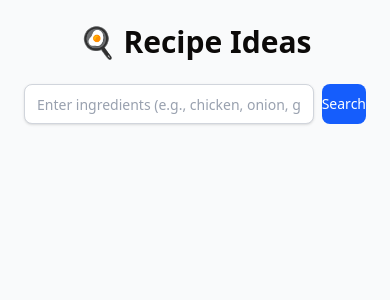
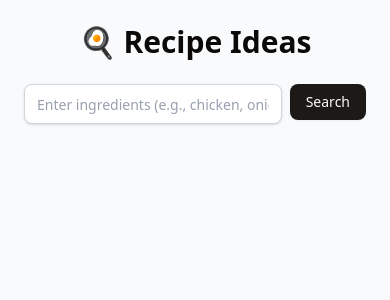
Before and after one commit to Sardar-Sadiq/Recipe-ideas-webapp, a React (Vite) app: page / in a window 390 px wide. Shown: the top 300 px of the page. Built offline with nearby package versions, Linux system fonts and the light colour scheme.

Commit message:
responsive design for recipe details page

```diff
--- a/package.json
+++ b/package.json
@@ -11,6 +11,10 @@
   },
   "dependencies": {
     "@radix-ui/react-aspect-ratio": "^1.1.7",
+    "@radix-ui/react-dialog": "^1.1.15",
+    "@radix-ui/react-scroll-area": "^1.2.10",
+    "@radix-ui/react-separator": "^1.1.7",
+    "@radix-ui/react-slot": "^1.2.3",
     "@tailwindcss/vite": "^4.1.12",
     "class-variance-authority": "^0.7.1",
     "clsx": "^2.1.1",
--- a/src/App.jsx
+++ b/src/App.jsx
@@ -1,6 +1,6 @@
 import { useState } from "react"
-import { Input } from "./components/ui/Input"
-import { Button } from "./components/ui/Button"
+import { Input } from "@/components/ui/input"
+import { Button } from "@/components/ui/button"
 import RecipeCard from "./components/RecipeCard"
 import RecipeDetails from "./components/RecipeDetails"
 
--- a/src/components/RecipeCard.jsx
+++ b/src/components/RecipeCard.jsx
@@ -1,5 +1,6 @@
 import { AspectRatio } from "./ui/AspectRatio"
-import { Card, CardContent, CardHeader, CardTitle } from "./ui/Card"
+// In your RecipeCard.jsx file
+import { Card, CardContent } from "@/components/ui/card"
 
 function RecipeCard({ meal, onClick }) {
   return (
--- a/src/components/RecipeDetails.jsx
+++ b/src/components/RecipeDetails.jsx
@@ -1,31 +1,37 @@
-import { Card, CardContent, CardHeader, CardTitle } from "./ui/Card"
-import { Button } from "./ui/Button"
+import * as React from "react"
+import { Dialog, DialogContent } from "@/components/ui/dialog"
+import { Card, CardContent, CardHeader, CardTitle } from "@/components/ui/card"
+import { Button } from "@/components/ui/button"
+import { ScrollArea } from "@/components/ui/scroll-area"
 
 function RecipeDetails({ recipe, onClose }) {
   return (
-    <div className="fixed inset-0 bg-black/50 flex items-center justify-center z-50">
-      {/* Centered Recipe Box */}
-      <Card className="relative w-[90%] max-w-2xl h-[80%] overflow-y-auto shadow-2xl">
+    <Dialog open={!!recipe} onOpenChange={onClose}>
+      <DialogContent className="sm:max-w-[400px] lg:max-w-[600px] bg-transparent p-0 border-none shadow-none lg:max-h-[90vh]">
+        {/* Card component to hold the content */}
+        <Card className="rounded-lg overflow-hidden border-none shadow-2xl">
           <CardHeader className="flex justify-between items-center sticky top-0 bg-white z-10 p-4">
-          <CardTitle className="text-2xl">{recipe.strMeal}</CardTitle>
+            <CardTitle className="text-2xl font-semibold">{recipe.strMeal}</CardTitle>
             <Button variant="outline" onClick={onClose}>
               Close
             </Button>
           </CardHeader>
-
           <CardContent className="p-4">
             <img
               src={recipe.strMealThumb}
               alt={recipe.strMeal}
-            className="rounded-lg mb-4 w-full"
+              className="rounded-lg mb-6 w-full object-cover max-h-[50vh] lg:max-h-[200px]"
             />
 
+            {/* Using ScrollArea for instructions */}
+            <ScrollArea className="h-[500px] pr-4 pb-6">
               <p className="text-gray-700 mb-2">
                 <span className="font-semibold">Category:</span> {recipe.strCategory}
               </p>
               <p className="text-gray-700 mb-2">
                 <span className="font-semibold">Area:</span> {recipe.strArea}
               </p>
+
               <h3 className="font-bold mt-4 mb-2">Ingredients:</h3>
               <ul className="list-disc pl-6">
                 {Array.from({ length: 20 }).map((_, i) => {
@@ -43,11 +49,11 @@ function RecipeDetails({ recipe, onClose }) {
 
               <h3 className="font-bold mt-4 mb-2">Instructions:</h3>
               <p className="text-gray-700 whitespace-pre-line">{recipe.strInstructions}</p>
-
-
+            </ScrollArea>
           </CardContent>
         </Card>
-    </div>
+      </DialogContent>
+    </Dialog>
   )
 }
 
--- a/src/components/SearchBar.jsx
+++ /dev/null
@@ -1,11 +0,0 @@
-import React from 'react'
-
-const SearchBar = () => {
-  return (
-    <div>
-
-    </div>
-  )
-}
-
-export default SearchBar
--- a/src/components/ui/Button.jsx
+++ b/src/components/ui/Button.jsx
@@ -1,18 +1,55 @@
 import * as React from "react"
-import { cn } from "./../../lib/utils"
+import { Slot } from "@radix-ui/react-slot"
+import { cva } from "class-variance-authority";
 
-export function Button({ className, variant = "default", ...props }) {
+import { cn } from "@/lib/utils"
+
+const buttonVariants = cva(
+  "inline-flex items-center justify-center gap-2 whitespace-nowrap rounded-md text-sm font-medium transition-all disabled:pointer-events-none disabled:opacity-50 [&_svg]:pointer-events-none [&_svg:not([class*='size-'])]:size-4 shrink-0 [&_svg]:shrink-0 outline-none focus-visible:border-ring focus-visible:ring-ring/50 focus-visible:ring-[3px] aria-invalid:ring-destructive/20 dark:aria-invalid:ring-destructive/40 aria-invalid:border-destructive",
+  {
+    variants: {
+      variant: {
+        default:
+          "bg-primary text-primary-foreground shadow-xs hover:bg-primary/90",
+        destructive:
+          "bg-destructive text-white shadow-xs hover:bg-destructive/90 focus-visible:ring-destructive/20 dark:focus-visible:ring-destructive/40 dark:bg-destructive/60",
+        outline:
+          "border bg-background shadow-xs hover:bg-accent hover:text-accent-foreground dark:bg-input/30 dark:border-input dark:hover:bg-input/50",
+        secondary:
+          "bg-secondary text-secondary-foreground shadow-xs hover:bg-secondary/80",
+        ghost:
+          "hover:bg-accent hover:text-accent-foreground dark:hover:bg-accent/50",
+        link: "text-primary underline-offset-4 hover:underline",
+      },
+      size: {
+        default: "h-9 px-4 py-2 has-[>svg]:px-3",
+        sm: "h-8 rounded-md gap-1.5 px-3 has-[>svg]:px-2.5",
+        lg: "h-10 rounded-md px-6 has-[>svg]:px-4",
+        icon: "size-9",
+      },
+    },
+    defaultVariants: {
+      variant: "default",
+      size: "default",
+    },
+  }
+)
+
+function Button({
+  className,
+  variant,
+  size,
+  asChild = false,
+  ...props
+}) {
+  const Comp = asChild ? Slot : "button"
+
   return (
-    <button
-      className={cn(
-        "inline-flex items-center justify-center rounded-md text-sm font-medium transition-colors focus:outline-none focus:ring-2 focus:ring-offset-2 disabled:opacity-50 disabled:pointer-events-none",
-        variant === "default" &&
-          "bg-blue-600 text-white hover:bg-blue-700 focus:ring-blue-400",
-        variant === "outline" &&
-          "border border-gray-300 hover:bg-gray-100",
-        className
-      )}
-      {...props}
-    />
-  )
+    <Comp
+      data-slot="button"
+      className={cn(buttonVariants({ variant, size, className }))}
+      {...props} />
+  );
 }
+
+export { Button, buttonVariants }
--- /dev/null
+++ b/src/components/ui/dialog.jsx
@@ -0,0 +1,135 @@
+import * as React from "react"
+import * as DialogPrimitive from "@radix-ui/react-dialog"
+import { XIcon } from "lucide-react"
+
+import { cn } from "@/lib/utils"
+
+function Dialog({
+  ...props
+}) {
+  return <DialogPrimitive.Root data-slot="dialog" {...props} />;
+}
+
+function DialogTrigger({
+  ...props
+}) {
+  return <DialogPrimitive.Trigger data-slot="dialog-trigger" {...props} />;
+}
+
+function DialogPortal({
+  ...props
+}) {
+  return <DialogPrimitive.Portal data-slot="dialog-portal" {...props} />;
+}
+
+function DialogClose({
+  ...props
+}) {
+  return <DialogPrimitive.Close data-slot="dialog-close" {...props} />;
+}
+
+function DialogOverlay({
+  className,
+  ...props
+}) {
+  return (
+    <DialogPrimitive.Overlay
+      data-slot="dialog-overlay"
+      className={cn(
+        "data-[state=open]:animate-in data-[state=closed]:animate-out data-[state=closed]:fade-out-0 data-[state=open]:fade-in-0 fixed inset-0 z-50 bg-black/50",
+        className
+      )}
+      {...props} />
+  );
+}
+
+function DialogContent({
+  className,
+  children,
+  showCloseButton = true,
+  ...props
+}) {
+  return (
+    <DialogPortal data-slot="dialog-portal">
+      <DialogOverlay />
+      <DialogPrimitive.Content
+        data-slot="dialog-content"
+        className={cn(
+          "bg-background data-[state=open]:animate-in data-[state=closed]:animate-out data-[state=closed]:fade-out-0 data-[state=open]:fade-in-0 data-[state=closed]:zoom-out-95 data-[state=open]:zoom-in-95 fixed top-[50%] left-[50%] z-50 grid w-full max-w-[calc(100%-2rem)] translate-x-[-50%] translate-y-[-50%] gap-4 rounded-lg border p-6 shadow-lg duration-200 sm:max-w-lg",
+          className
+        )}
+        {...props}>
+        {children}
+        {showCloseButton && (
+          <DialogPrimitive.Close
+            data-slot="dialog-close"
+            className="ring-offset-background focus:ring-ring data-[state=open]:bg-accent data-[state=open]:text-muted-foreground absolute top-4 right-4 rounded-xs opacity-70 transition-opacity hover:opacity-100 focus:ring-2 focus:ring-offset-2 focus:outline-hidden disabled:pointer-events-none [&_svg]:pointer-events-none [&_svg]:shrink-0 [&_svg:not([class*='size-'])]:size-4">
+            <XIcon />
+            <span className="sr-only">Close</span>
+          </DialogPrimitive.Close>
+        )}
+      </DialogPrimitive.Content>
+    </DialogPortal>
+  );
+}
+
+function DialogHeader({
+  className,
+  ...props
+}) {
+  return (
+    <div
+      data-slot="dialog-header"
+      className={cn("flex flex-col gap-2 text-center sm:text-left", className)}
+      {...props} />
+  );
+}
+
+function DialogFooter({
+  className,
+  ...props
+}) {
+  return (
+    <div
+      data-slot="dialog-footer"
+      className={cn("flex flex-col-reverse gap-2 sm:flex-row sm:justify-end", className)}
+      {...props} />
+  );
+}
+
+function DialogTitle({
+  className,
+  ...props
+}) {
+  return (
+    <DialogPrimitive.Title
+      data-slot="dialog-title"
+      className={cn("text-lg leading-none font-semibold", className)}
+      {...props} />
+  );
+}
+
+function DialogDescription({
+  className,
+  ...props
+}) {
+  return (
+    <DialogPrimitive.Description
+      data-slot="dialog-description"
+      className={cn("text-muted-foreground text-sm", className)}
+      {...props} />
+  );
+}
+
+export {
+  Dialog,
+  DialogClose,
+  DialogContent,
+  DialogDescription,
+  DialogFooter,
+  DialogHeader,
+  DialogOverlay,
+  DialogPortal,
+  DialogTitle,
+  DialogTrigger,
+}
--- /dev/null
+++ b/src/components/ui/scroll-area.jsx
@@ -0,0 +1,49 @@
+import * as React from "react"
+import * as ScrollAreaPrimitive from "@radix-ui/react-scroll-area"
+
+import { cn } from "@/lib/utils"
+
+function ScrollArea({
+  className,
+  children,
+  ...props
+}) {
+  return (
+    <ScrollAreaPrimitive.Root data-slot="scroll-area" className={cn("relative", className)} {...props}>
+      <ScrollAreaPrimitive.Viewport
+        data-slot="scroll-area-viewport"
+        className="focus-visible:ring-ring/50 size-full rounded-[inherit] transition-[color,box-shadow] outline-none focus-visible:ring-[3px] focus-visible:outline-1">
+        {children}
+      </ScrollAreaPrimitive.Viewport>
+      <ScrollBar />
+      <ScrollAreaPrimitive.Corner />
+    </ScrollAreaPrimitive.Root>
+  );
+}
+
+function ScrollBar({
+  className,
+  orientation = "vertical",
+  ...props
+}) {
+  return (
+    <ScrollAreaPrimitive.ScrollAreaScrollbar
+      data-slot="scroll-area-scrollbar"
+      orientation={orientation}
+      className={cn(
+        "flex touch-none p-px transition-colors select-none",
+        orientation === "vertical" &&
+          "h-full w-2.5 border-l border-l-transparent",
+        orientation === "horizontal" &&
+          "h-2.5 flex-col border-t border-t-transparent",
+        className
+      )}
+      {...props}>
+      <ScrollAreaPrimitive.ScrollAreaThumb
+        data-slot="scroll-area-thumb"
+        className="bg-border relative flex-1 rounded-full" />
+    </ScrollAreaPrimitive.ScrollAreaScrollbar>
+  );
+}
+
+export { ScrollArea, ScrollBar }
--- /dev/null
+++ b/src/components/ui/separator.jsx
@@ -0,0 +1,25 @@
+import * as React from "react"
+import * as SeparatorPrimitive from "@radix-ui/react-separator"
+
+import { cn } from "@/lib/utils"
+
+function Separator({
+  className,
+  orientation = "horizontal",
+  decorative = true,
+  ...props
+}) {
+  return (
+    <SeparatorPrimitive.Root
+      data-slot="separator"
+      decorative={decorative}
+      orientation={orientation}
+      className={cn(
+        "bg-border shrink-0 data-[orientation=horizontal]:h-px data-[orientation=horizontal]:w-full data-[orientation=vertical]:h-full data-[orientation=vertical]:w-px",
+        className
+      )}
+      {...props} />
+  );
+}
+
+export { Separator }
```
Also changed, not shown: 1 other file (tests, documents, lock files or other folders). Lines whose indentation alone changed are shown as unchanged.
